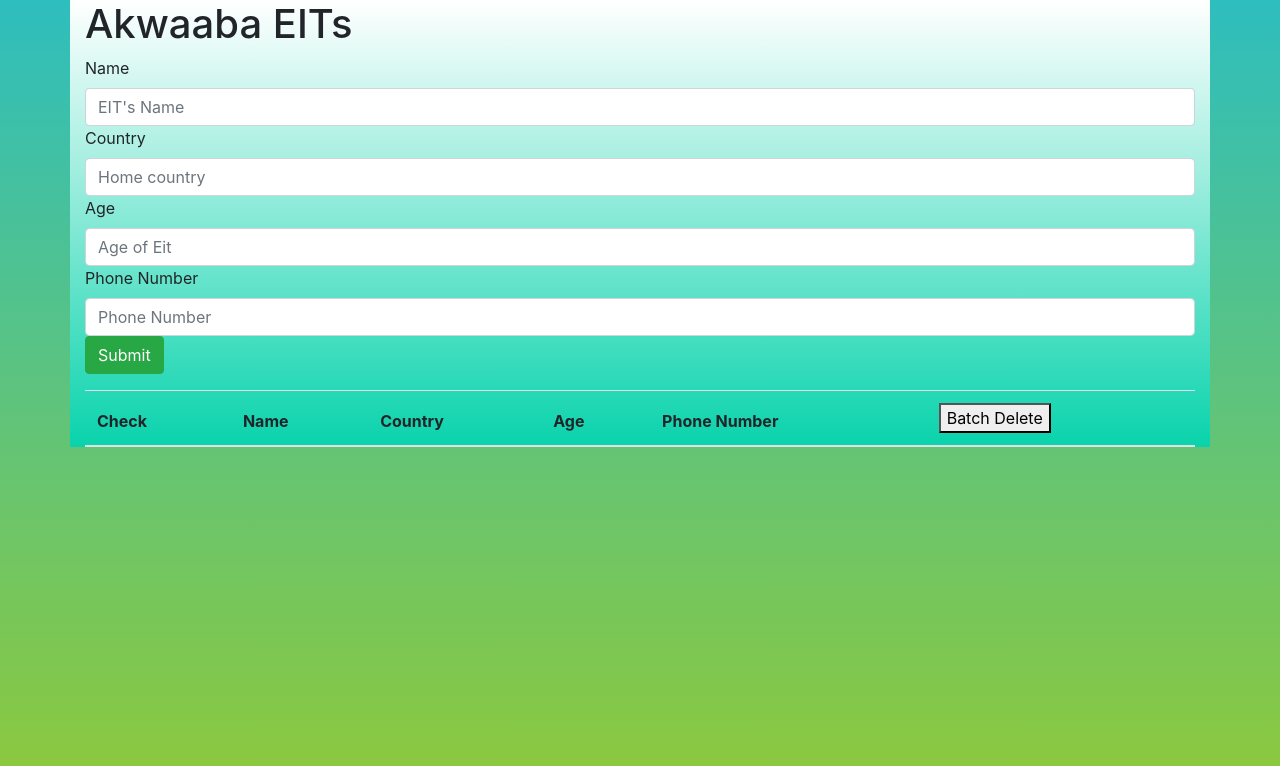
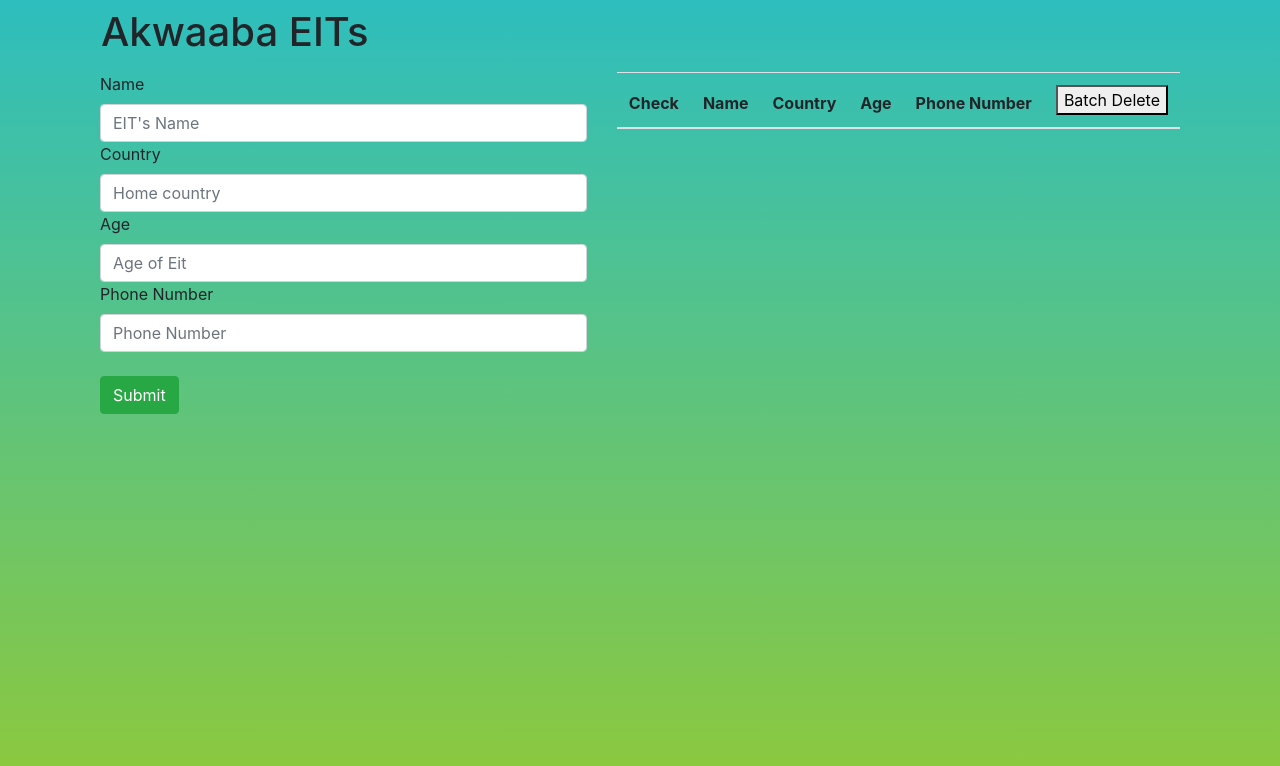
Before and after one commit to lawrence-chege/eit-app, a React (Create React App) app in the folder app/: page / in a window 1280 px wide. Shown: the top 766 px of the page. Built offline with nearby package versions, Linux system fonts and the light colour scheme.

Commit message:
restyle with bootstrap

```diff
--- a/app/src/App.css
+++ b/app/src/App.css
@@ -21,7 +21,6 @@
   color: #09d3ac;
 }
 body {
-  padding: 10px;
   font-family: sans-serif;
   background-color: #ffffcc;
   background-image: linear-gradient(to bottom, #2ebebe, #8FC93A 100%);
@@ -38,19 +37,6 @@ body {
 
   font-size: 1.1em;
 }
-
-.container {
-  top: 50px;
-  max-width: 100%;
-  margin:0 auto;
-  min-height: 100%;
-  background: white;
-  background-image: linear-gradient(to top, #09d3ac, white)
+.container{
+  width:100%;
 }
-.eit-app{
-  display: inline-flex;
-}
-td{
-  padding: 1.5em;
-  margin: 1.5em;
-}
--- a/app/src/App.js
+++ b/app/src/App.js
@@ -1,32 +1,43 @@
-import React, {Component} from 'react';
+import React, { Component } from 'react';
 import Table from './Table';
 import Form from './Form';
 import './App.css';
 
 class App extends Component {
   state = {
-    characters : [],
+    characters: [],
   }
   removeCharacter = index => {
-    const {characters} = this.state
+    const { characters } = this.state
     this.setState({
-      characters: characters.filter((character, i)=>{
-        return i !==index
+      characters: characters.filter((character, i) => {
+        return i !== index
       })
     })
 
   }
   handleSubmit = character => {
-    this.setState({characters: [...this.state.characters, character]})
+    this.setState({ characters: [...this.state.characters, character] })
   }
-  render(){
-    const {characters} = this.state
+  render() {
+    const { characters } = this.state
 
-    return(
+    return (
       <div className="container">
-        <h1>Akwaaba EITs</h1>
-        < Form handleSubmit={this.handleSubmit}/>
-        <Table charactersData = {this.state.characters} removeCharacter={this.removeCharacter}/>
+      <nav className="nav">
+        <h1 className="nav-link active" href="#">Akwaaba EITs</h1>
+      </nav>
+      <div className="container">
+        <div className="row">
+          <div className="col">
+            < Form handleSubmit={this.handleSubmit} />
+          </div>
+          <div className="col-md-auto">
+            <Table charactersData={this.state.characters} removeCharacter={this.removeCharacter} />
+          </div>
+        </div>
+
+      </div>
       </div>
     )
   }
--- a/app/src/Form.js
+++ b/app/src/Form.js
@@ -25,7 +25,7 @@ class Form extends Component{
     render(){
         const {name, country, age, phone} = this.state;
         return (
-            <form className="new-eit" className="form-group">
+            <form className="form-group">
                 <label>Name </label>
                 <input
                     className="form-control"
@@ -62,6 +62,7 @@ class Form extends Component{
                     placeholder ="Phone Number"
                     onChange={this.handleChange}
                 />
+                <br></br>
                 <input className="btn btn-success" type="button" value="Submit" onClick={this.submitForm} />
 
             </form>
```
